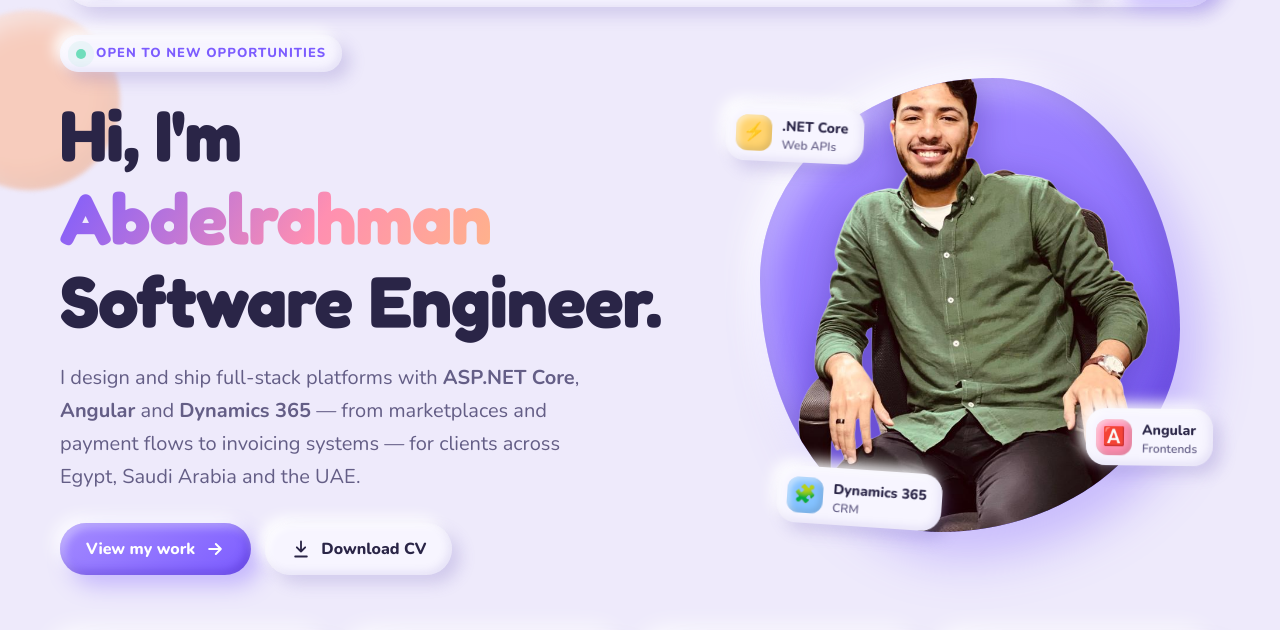
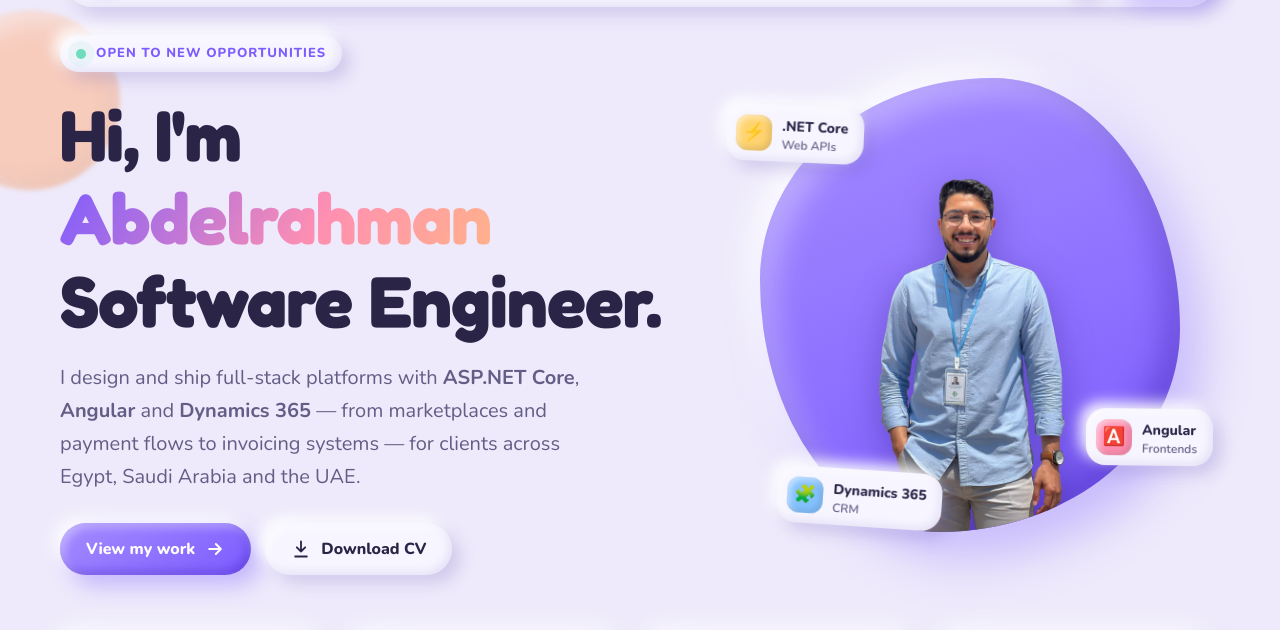
Before and after one commit to AbdelrahmanElsayedOuf/Abdelrahman-Portofolio, a plain HTML site: page index.html in a window 1280 px wide. Shown: the part 89-719 px from the top of the page. Drawn offline with nearby package versions, Linux system fonts and the light colour scheme.

Commit message:
Update portrait image from Me5.webp to Me6.webp

```diff
--- a/index.html
+++ b/index.html
@@ -346,7 +346,7 @@
             </div>
           </div>
           <div class="portrait-wrap">
-            <div class="portrait"><img src="images/Me5.webp" alt="Portrait of Abdelrahman Elsayed Ouf" width="617" height="960" fetchpriority="high" /></div>
+            <div class="portrait"><img src="images/Me6.webp" alt="Portrait of Abdelrahman Elsayed Ouf" width="617" height="960" fetchpriority="high" /></div>
             <div class="chip-float cf-1 float"><span class="ico" style="background:var(--sun)">⚡</span><span>.NET Core<small>Web APIs</small></span></div>
             <div class="chip-float cf-2 float"><span class="ico" style="background:var(--rose)">🅰️</span><span>Angular<small>Frontends</small></span></div>
             <div class="chip-float cf-3 float"><span class="ico" style="background:var(--sky)">🧩</span><span>Dynamics 365<small>CRM</small></span></div>
```
